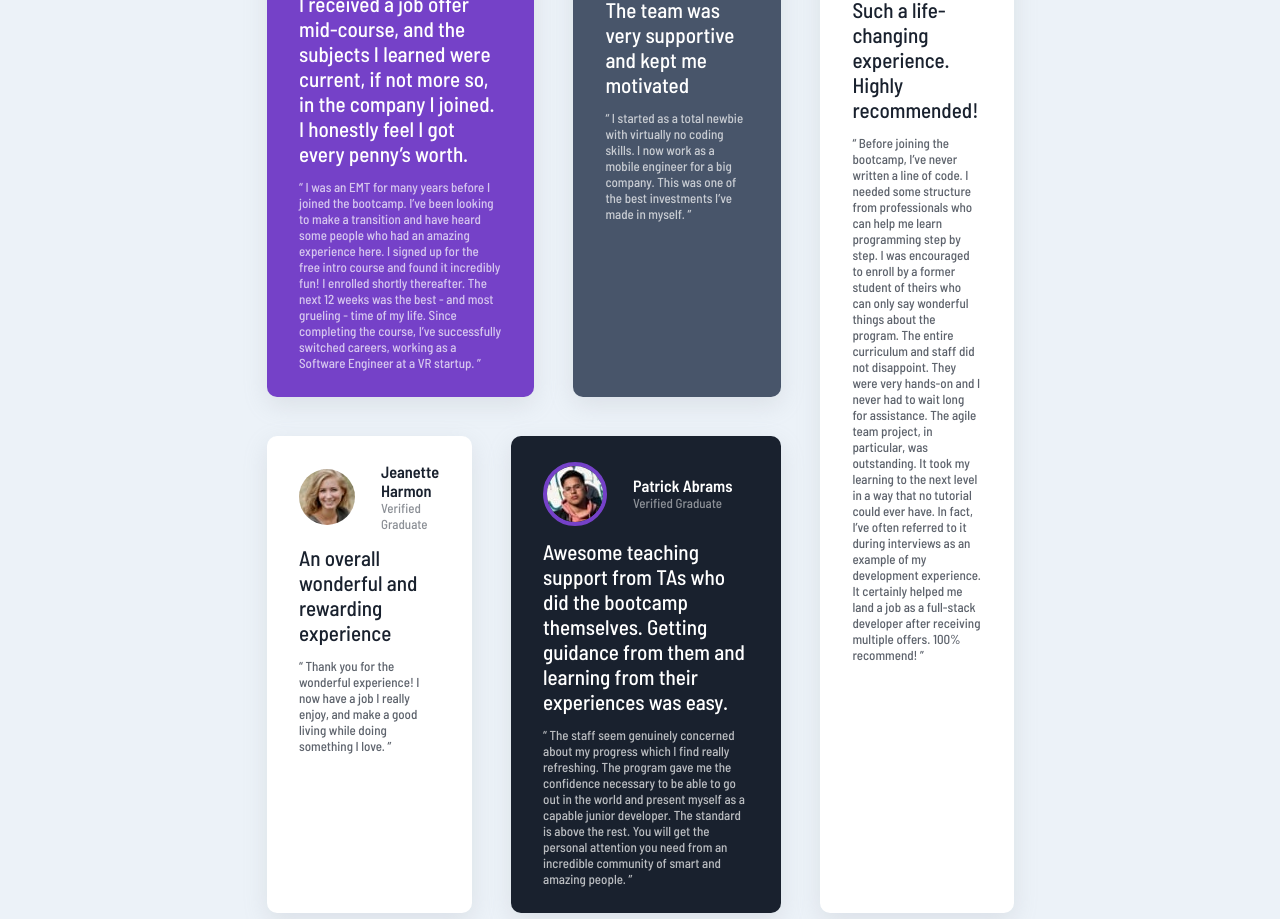
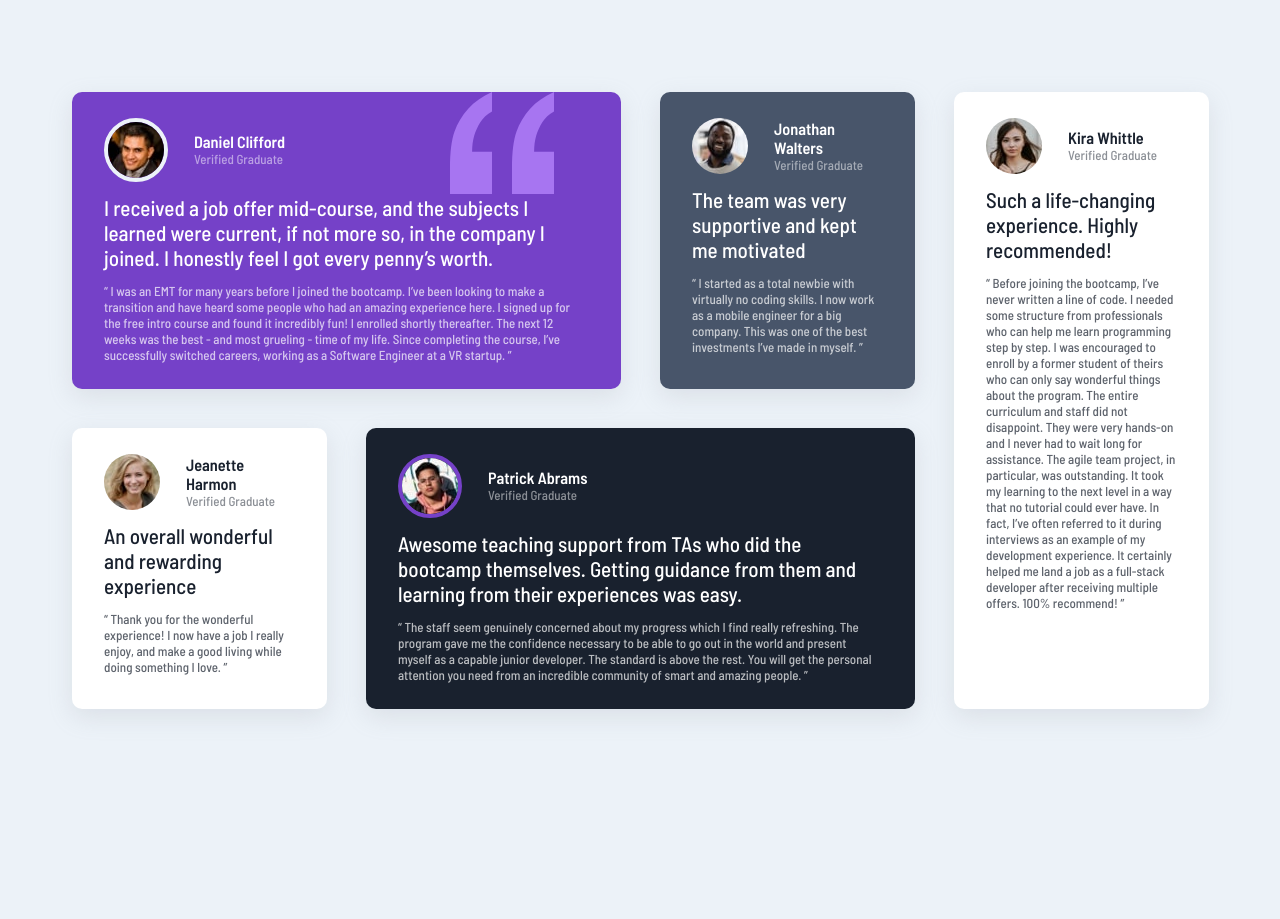
Before and after one commit to Rubylena/Testimonials, a website: page index.html in a window 1280 px wide. After the commit the page ends 800 px from the top, so only its background shows below. Drawn offline with Linux system fonts and the light colour scheme.

Commit message:
reduce padding

```diff
--- a/style/sass/main.scss
+++ b/style/sass/main.scss
@@ -38,7 +38,7 @@ body{
     justify-content: center;
     align-items: center;
     height: 100vh;
-    padding: 0 10em;
+    padding: 0 5em;
     font-family: $font-stack;
     font-size: $text-size;
     background: $Light-grayish-blue;
```
Also changed, not shown: style/css/style.css.
